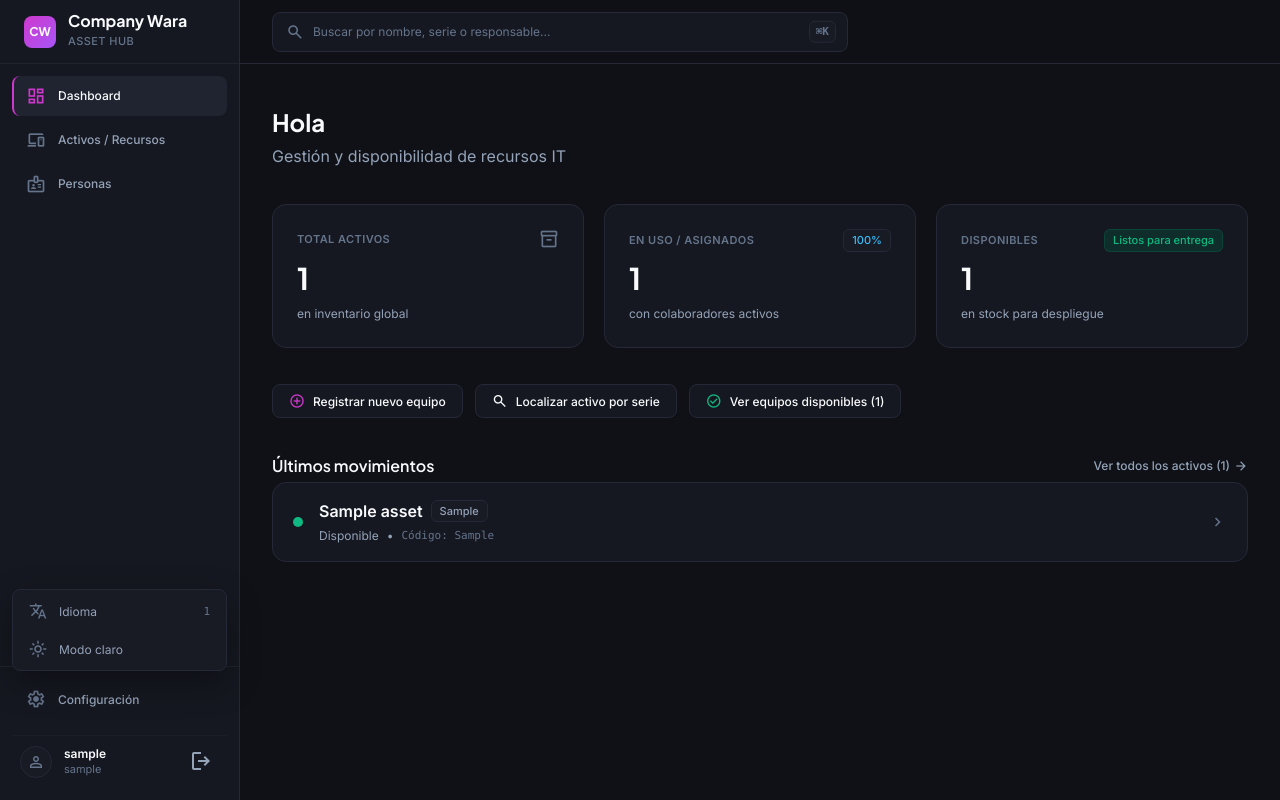
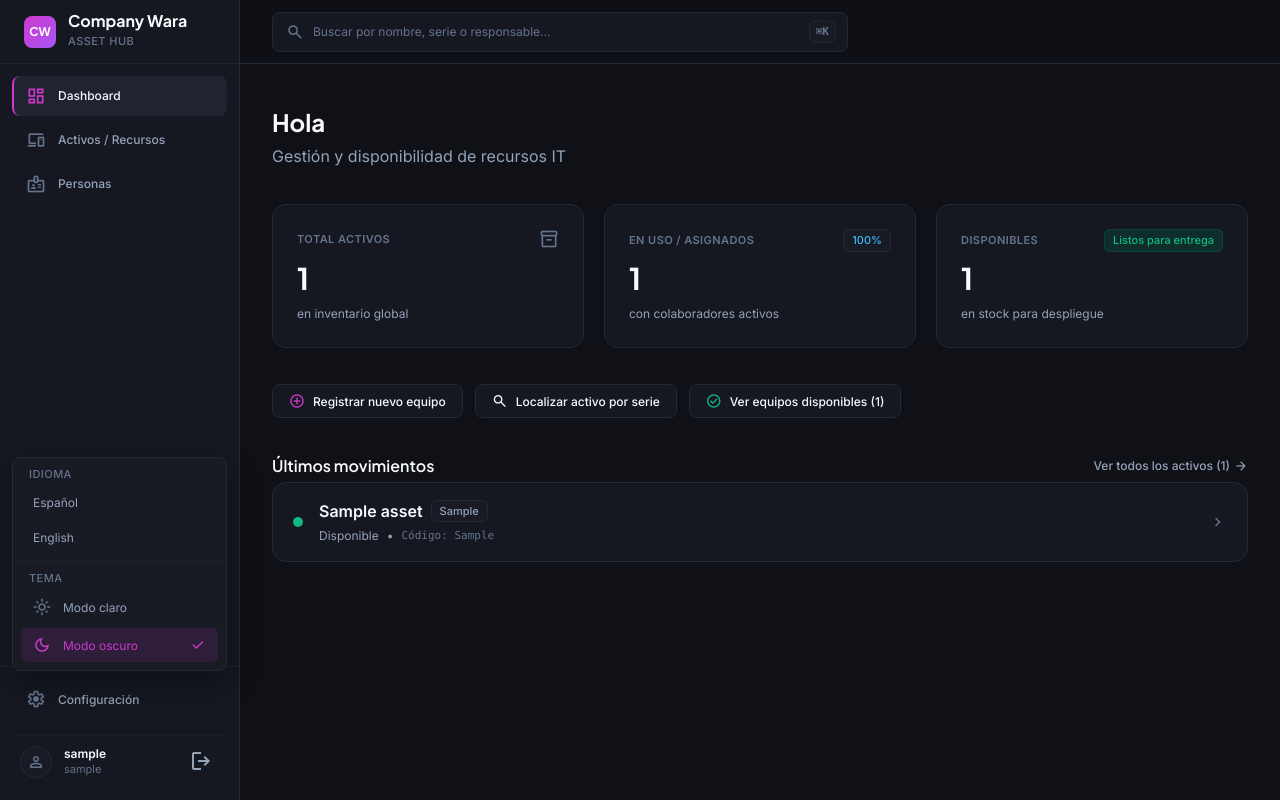
Before and after one commit to WaraYasy/AppFunt, a Flask app: page / in a window 1280 px wide, after a click that opens the changed part. Run offline with Flask 3, Linux system fonts and the light colour scheme; a user stored in the database is signed in; tables that the repository leaves empty hold one stand-in row (values such as "Sample post").

Commit message:
UI: actualizar menude configuración - Idimas muestra la lista de idiomas disponibles - Muestra alternacia entre modos disponibles

```diff
--- a/app/i18n.py
+++ b/app/i18n.py
@@ -46,4 +46,5 @@ def init_app(app):
         return {
             "t": lambda key: translate(key, locale),
             "current_locale": locale,
+            "supported_locales": SUPPORTED_LOCALES,
         }
--- a/app/static/css/layout.css
+++ b/app/static/css/layout.css
@@ -144,7 +144,34 @@
   display: contents;
 }
 
-.settings-menu__item {
+.settings-menu__section {
+  display: flex;
+  flex-direction: column;
+  gap: var(--space-1);
+  padding: var(--space-1);
+}
+
+.settings-menu__section + .settings-menu__section {
+  border-top: 1px solid rgba(var(--color-border-subtle-rgb), 0.6);
+  padding-top: var(--space-2);
+}
+
+.settings-menu__section-label {
+  padding: 0 var(--space-2);
+  font-size: var(--text-xs);
+  font-weight: var(--font-weight-medium);
+  color: var(--color-on-surface-subtle);
+  text-transform: uppercase;
+  letter-spacing: 0.04em;
+}
+
+.settings-menu__options {
+  display: flex;
+  flex-direction: column;
+  gap: var(--space-1);
+}
+
+.settings-menu__option {
   width: 100%;
   display: flex;
   align-items: center;
@@ -158,25 +185,37 @@
     color var(--transition-fast);
 }
 
-.settings-menu__item:hover {
+.settings-menu__option:hover:not(:disabled) {
   background-color: var(--color-surface-hover);
   color: var(--color-on-surface);
 }
 
-.settings-menu__item .material-symbols-outlined {
+.settings-menu__option:disabled {
+  cursor: default;
+}
+
+.settings-menu__option .material-symbols-outlined {
   font-size: 18px;
   color: var(--color-on-surface-subtle);
 }
 
-.settings-menu__item-label {
+.settings-menu__option-label {
   flex: 1;
   text-align: left;
 }
 
-.settings-menu__item-value {
-  font-family: var(--font-mono);
-  font-size: var(--text-xs);
-  color: var(--color-on-surface-subtle);
+.settings-menu__option-check {
+  color: var(--color-primary) !important;
+  font-size: 16px !important;
+}
+
+.settings-menu__option.is-active {
+  background-color: rgba(var(--color-primary-rgb), 0.12);
+  color: var(--color-primary);
+}
+
+.settings-menu__option.is-active .material-symbols-outlined {
+  color: var(--color-primary);
 }
 
 .sidebar__account {
--- a/app/templates/partials/sidebar.html
+++ b/app/templates/partials/sidebar.html
@@ -43,25 +43,60 @@
         <span>{{ t('nav.settings') }}</span>
       </button>
       <div class="settings-menu__panel" id="settingsMenuPanel" hidden>
-        <form method="post" action="{{ url_for('settings.alternar_idioma') }}">
+        <div class="settings-menu__section">
+          <span class="settings-menu__section-label">{{ t('settings.language') }}</span>
+          <div class="settings-menu__options">
+            {% for locale in supported_locales %}
+            <form method="post" action="{{ url_for('settings.elegir_idioma', locale=locale) }}">
               <input type="hidden" name="csrf_token" value="{{ csrf_token() }}" />
-          <button type="submit" class="settings-menu__item">
-            <span class="material-symbols-outlined">translate</span>
-            <span class="settings-menu__item-label">{{ t('settings.language') }}</span>
-            <span class="settings-menu__item-value">{{ current_locale | upper }}</span>
+              <button
+                type="submit"
+                class="settings-menu__option {{ 'is-active' if locale == current_locale else '' }}"
+                {{ 'disabled' if locale == current_locale else '' }}
+              >
+                <span class="settings-menu__option-label">{{ t('settings.locale_' ~ locale) }}</span>
+                {% if locale == current_locale %}
+                <span class="material-symbols-outlined settings-menu__option-check">check</span>
+                {% endif %}
               </button>
             </form>
-        <form method="post" action="{{ url_for('settings.alternar_tema') }}">
+            {% endfor %}
+          </div>
+        </div>
+
+        <div class="settings-menu__section">
+          <span class="settings-menu__section-label">{{ t('settings.theme') }}</span>
+          <div class="settings-menu__options">
+            <form method="post" action="{{ url_for('settings.elegir_tema', theme='light') }}">
               <input type="hidden" name="csrf_token" value="{{ csrf_token() }}" />
-          <button type="submit" class="settings-menu__item">
-            <span class="material-symbols-outlined">
-              {{ 'light_mode' if current_theme == 'dark' else 'dark_mode' }}
-            </span>
-            <span class="settings-menu__item-label">
-              {{ t('settings.light_mode') if current_theme == 'dark' else t('settings.dark_mode') }}
-            </span>
+              <button
+                type="submit"
+                class="settings-menu__option {{ 'is-active' if current_theme == 'light' else '' }}"
+                {{ 'disabled' if current_theme == 'light' else '' }}
+              >
+                <span class="material-symbols-outlined">light_mode</span>
+                <span class="settings-menu__option-label">{{ t('settings.light_mode') }}</span>
+                {% if current_theme == 'light' %}
+                <span class="material-symbols-outlined settings-menu__option-check">check</span>
+                {% endif %}
               </button>
             </form>
+            <form method="post" action="{{ url_for('settings.elegir_tema', theme='dark') }}">
+              <input type="hidden" name="csrf_token" value="{{ csrf_token() }}" />
+              <button
+                type="submit"
+                class="settings-menu__option {{ 'is-active' if current_theme == 'dark' else '' }}"
+                {{ 'disabled' if current_theme == 'dark' else '' }}
+              >
+                <span class="material-symbols-outlined">dark_mode</span>
+                <span class="settings-menu__option-label">{{ t('settings.dark_mode') }}</span>
+                {% if current_theme == 'dark' %}
+                <span class="material-symbols-outlined settings-menu__option-check">check</span>
+                {% endif %}
+              </button>
+            </form>
+          </div>
+        </div>
       </div>
     </div>
 
--- a/app/translations/en.json
+++ b/app/translations/en.json
@@ -21,8 +21,11 @@
   },
   "settings": {
     "language": "Language",
+    "theme": "Theme",
     "light_mode": "Light mode",
-    "dark_mode": "Dark mode"
+    "dark_mode": "Dark mode",
+    "locale_es": "Español",
+    "locale_en": "English"
   },
   "auth": {
     "logout": "Log out",
--- a/app/translations/es.json
+++ b/app/translations/es.json
@@ -21,8 +21,11 @@
   },
   "settings": {
     "language": "Idioma",
+    "theme": "Tema",
     "light_mode": "Modo claro",
-    "dark_mode": "Modo oscuro"
+    "dark_mode": "Modo oscuro",
+    "locale_es": "Español",
+    "locale_en": "English"
   },
   "auth": {
     "logout": "Cerrar sesión",
```
Also changed, not shown: app/controllers/settings_controller.py (+18 -14 lines). Lines whose indentation alone changed are shown as unchanged.
